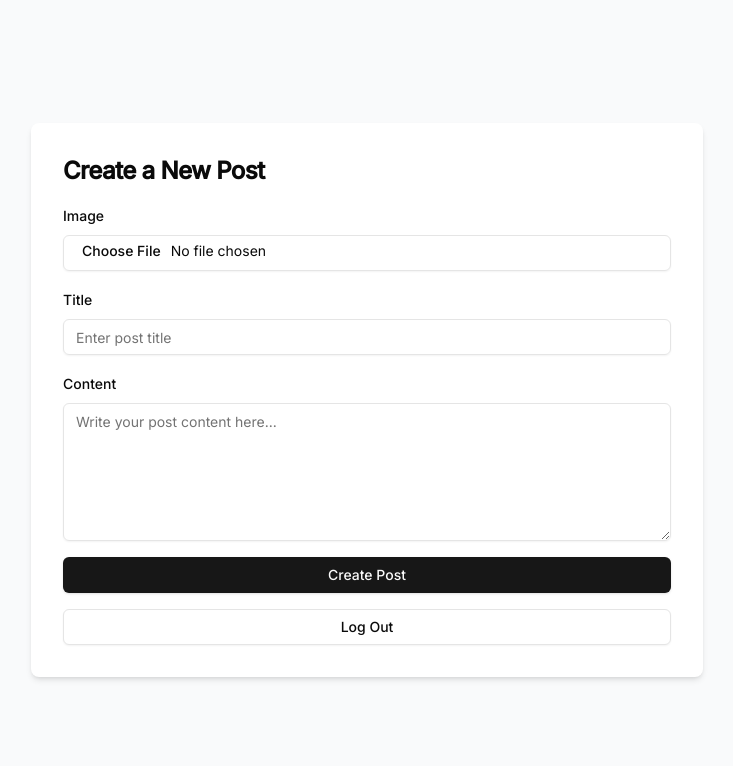
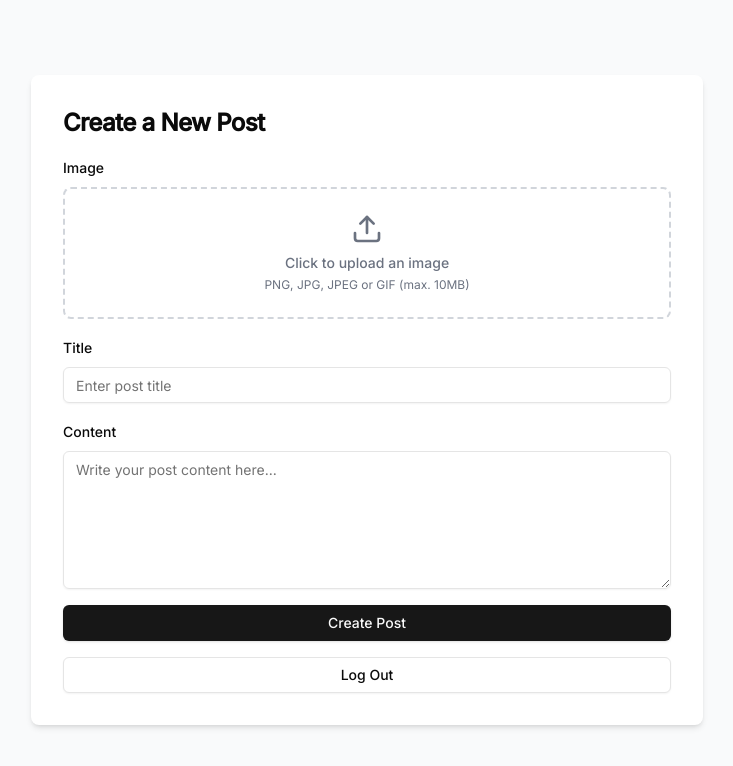
Before and after one commit to jacobdarvin/jacobdarvin-app, a Next.js app: page /post in a window 1280 px wide. Shown: the top 766 px of the page, without its empty margins (273-1006 px from the left). Built offline with nearby package versions, Linux system fonts and the light colour scheme.

Commit message:
Update login n shit for me

```diff
--- a/app/components/Form.tsx
+++ b/app/components/Form.tsx
@@ -6,6 +6,7 @@ import { Textarea } from "../../components/ui/textarea";
 import { Button } from "../../components/ui/button";
 import { useRouter } from "next/navigation";
 import Image from "next/image";
+import { Upload } from "lucide-react";
 
 export default function Form() {
   const router = useRouter();
@@ -89,22 +90,43 @@ export default function Form() {
             <label htmlFor="image" className="text-sm font-medium">
               Image
             </label>
-            <Input
-              className="cursor-pointer"
-              name="image"
+            <div
+              className="relative border-2 border-dashed border-gray-300 rounded-lg p-6 hover:border-gray-400 transition-colors cursor-pointer"
+              onClick={() => document.getElementById("image-upload")?.click()}
+            >
+              <input
+                id="image-upload"
                 type="file"
                 accept="image/png, image/jpeg, image/jpg, image/gif"
                 onChange={handleImageChange}
+                className="hidden"
               />
-            {imagePreview && (
+              {imagePreview ? (
+                <div className="relative w-full aspect-video">
                   <Image
                     src={imagePreview}
                     alt="Preview"
-                width={1000}
-                height={1000}
-                className="rounded-lg shadow-sm w-full object-cover"
+                    fill
+                    className="rounded-lg object-cover"
                   />
+                  <div className="absolute inset-0 bg-black bg-opacity-40 flex items-center justify-center opacity-0 hover:opacity-100 transition-opacity rounded-lg">
+                    <p className="text-white font-medium">
+                      Click to change image
+                    </p>
+                  </div>
+                </div>
+              ) : (
+                <div className="flex flex-col items-center justify-center text-gray-500">
+                  <Upload className="w-8 h-8 mb-2" />
+                  <p className="text-sm font-medium">
+                    Click to upload an image
+                  </p>
+                  <p className="text-xs mt-1">
+                    PNG, JPG, JPEG or GIF (max. 10MB)
+                  </p>
+                </div>
               )}
+            </div>
           </div>
 
           <div className="space-y-2">
--- a/app/components/Login.tsx
+++ b/app/components/Login.tsx
@@ -11,11 +11,14 @@ export default function Login() {
   const [password, setPassword] = useState<string>("");
   const [error, setError] = useState<string>("");
 
+  const [isLoading, setIsLoading] = useState<boolean>(false);
+
   const router = useRouter();
 
   const handleSubmit = async (e: React.FormEvent) => {
     e.preventDefault();
     setError("");
+    setIsLoading(true);
 
     try {
       const response = await fetch("/api/auth", {
@@ -36,6 +39,8 @@ export default function Login() {
       router.push("/post");
     } catch {
       setError("An error occurred. Please try again");
+    } finally {
+      setIsLoading(false);
     }
   };
 
@@ -66,6 +71,7 @@ export default function Login() {
               type="email"
               value={email}
               onChange={(e) => setEmail(e.target.value)}
+              placeholder="my@email.com"
               required
             />
           </div>
@@ -81,12 +87,13 @@ export default function Login() {
               type="password"
               value={password}
               onChange={(e) => setPassword(e.target.value)}
+              placeholder="my-password"
               required
             />
           </div>
 
-          <Button type="submit" className="w-full">
-            Sign in
+          <Button type="submit" className="w-full" disabled={isLoading}>
+            {!isLoading ? `Sign in` : `Signing in...`}
           </Button>
         </form>
       </div>
```
Lines whose indentation alone changed are shown as unchanged.
